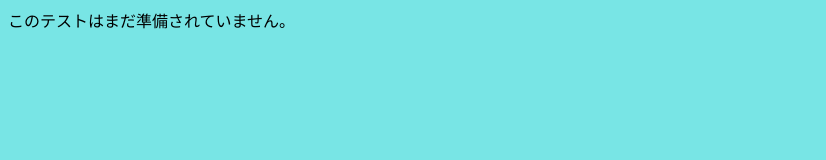
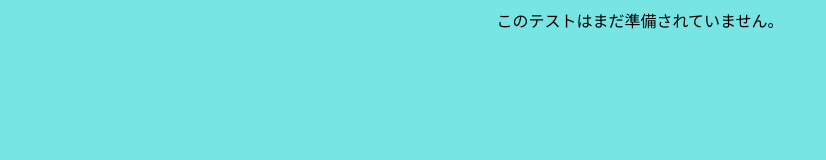
Before and after one commit to Gobousei/chunk, a plain HTML site: page notest.html in a window 1280 px wide. Shown: the whole page, without its empty margins (0-826 px from the left). Drawn offline with Linux system fonts and the light colour scheme.

Commit message:
Update notest.html

```diff
--- a/notest.html
+++ b/notest.html
@@ -1,7 +1,9 @@
 <!doctype.html>
 <body bgcolor="#78e5e5">
-  <div style=>
+  <div style="text-align: center">
+    <font　size="7">
   このテストはまだ準備されていません。
+    </font>
   </div>
 </body>
 </html>
```
